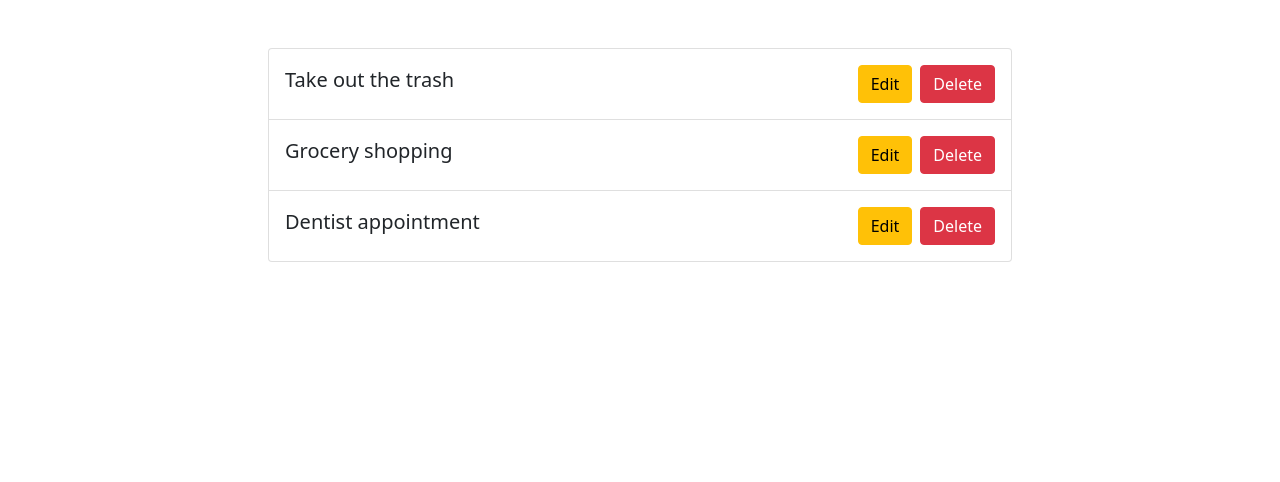
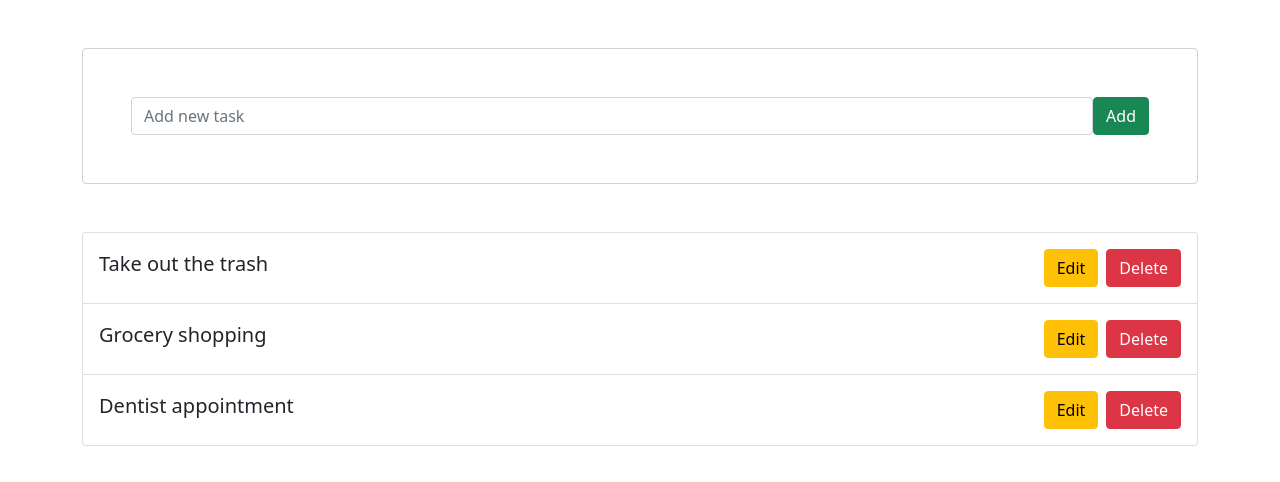
Before and after one commit to GSG-G11/Abed-Mahmoud-Todo, a React (Create React App) app: page / in a window 1280 px wide. Shown: the top 482 px of the page. Built offline with nearby package versions, Linux system fonts and the light colour scheme.

Commit message:
Add and render Add todo form

```diff
--- a/src/App.js
+++ b/src/App.js
@@ -1,6 +1,7 @@
 import React, {Component} from 'react';
 import 'bootstrap/dist/css/bootstrap.min.css';
 import TodoListItems from './Components/TodoListItems';
+import AddTodoForm from './Components/AddTodoForm';
 
 const todos = [
   {
@@ -19,11 +20,13 @@ const todos = [
 class App extends Component {
   state = {
     todos,
+    todoValue: '',
   };
   render() {
-    const {todos} = this.state;
+    const {todos, todoValue} = this.state;
     return (
       <div className="container">
+        <AddTodoForm todoValue={todoValue} />
         <TodoListItems todos={todos} />
       </div>
     );
--- a/src/Components/AddTodoForm.jsx
+++ b/src/Components/AddTodoForm.jsx
@@ -0,0 +1,12 @@
+import React from 'react';
+
+const AddTodoForm = props => {
+  return (
+    <form className="form-control p-5 mt-5 d-flex">
+      <input type="text" placeholder="Add new task" className="form-control" />
+      <button className="btn btn-success">Add</button>
+    </form>
+  );
+};
+
+export default AddTodoForm;
--- a/src/Components/TodoListItems.jsx
+++ b/src/Components/TodoListItems.jsx
@@ -7,7 +7,7 @@ function TodoListItems(props) {
       {todos.map(todo => {
         return (
           <div
-            className="col-md-8 m-auto d-flex justify-content-between align-items-center list-group-item"
+            className="col-md-12 m-auto d-flex justify-content-between align-items-center list-group-item"
             key={todo.id}
           >
             <h5>{todo.text}</h5>
```
